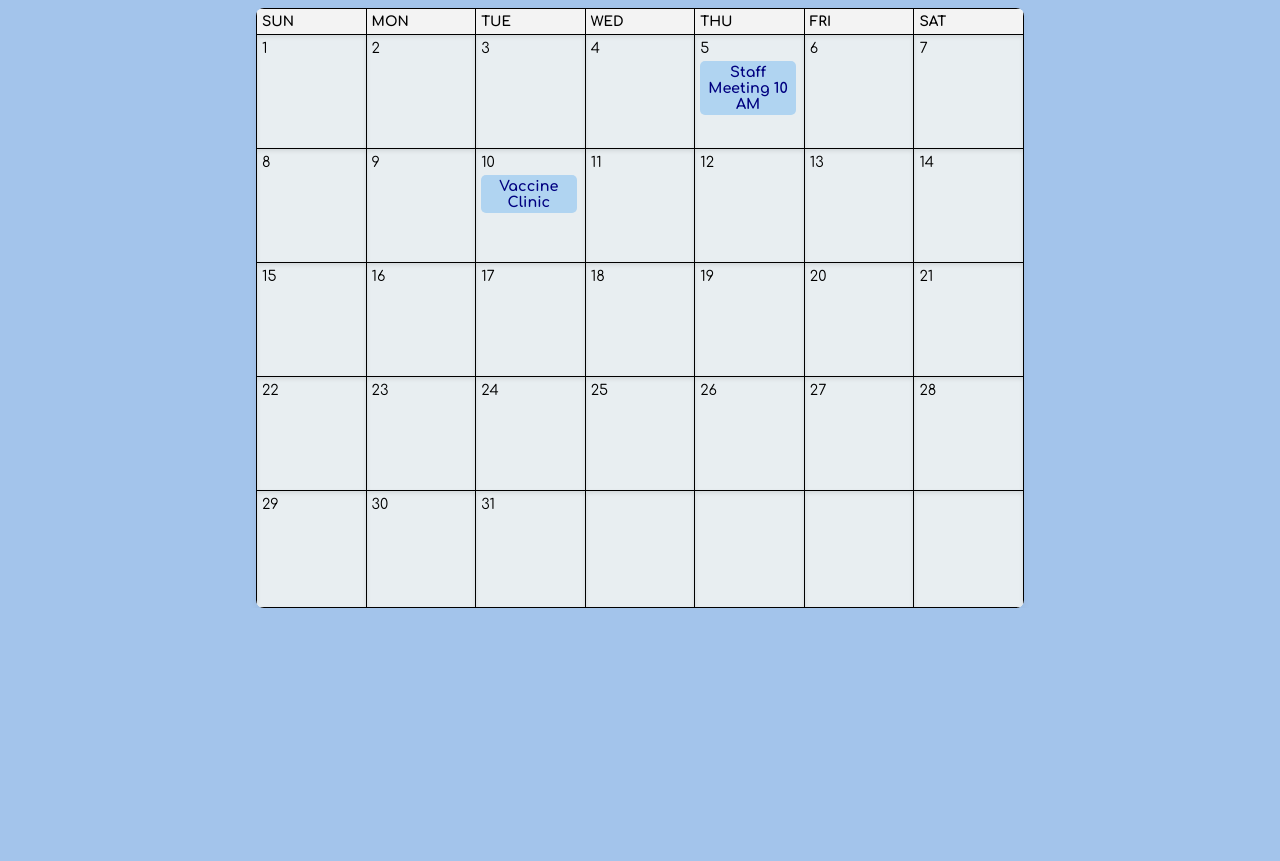
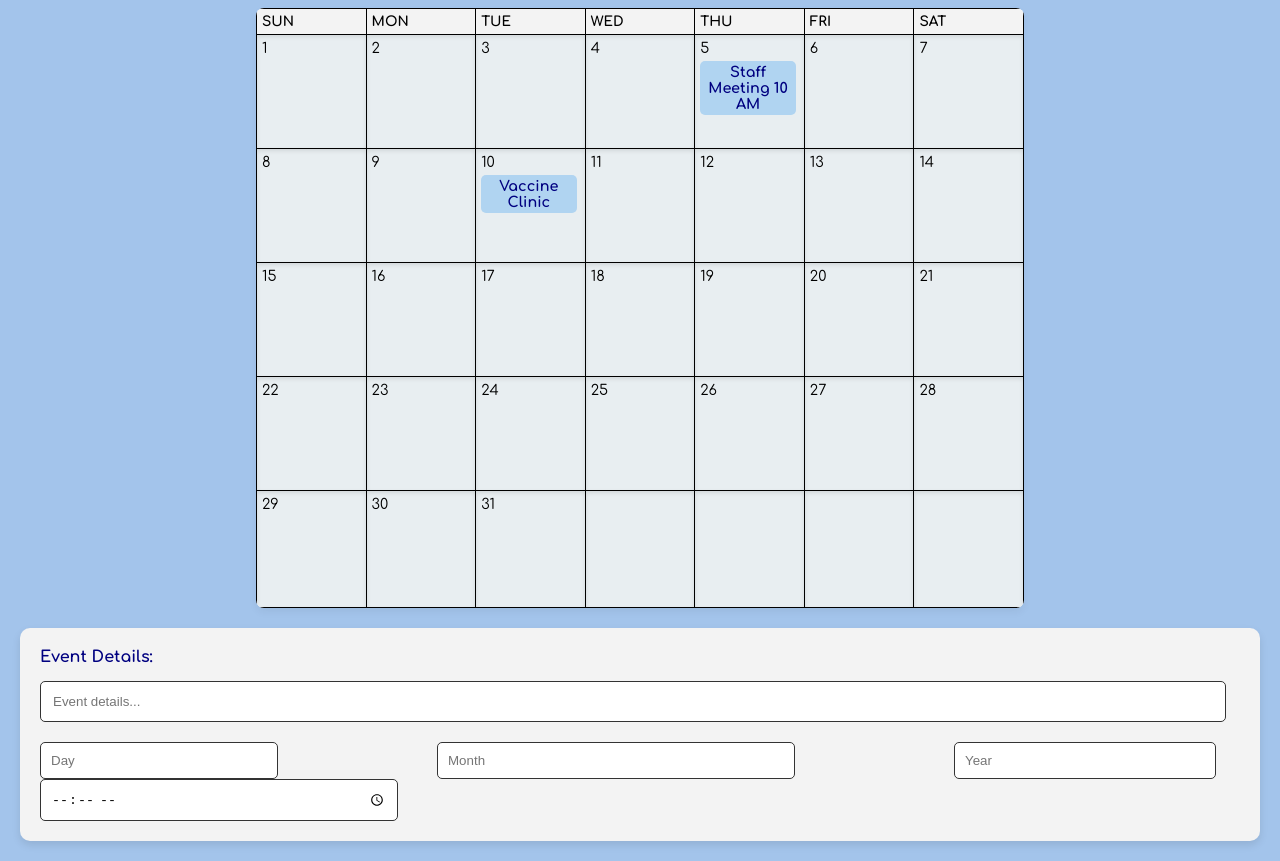
Before and after one commit to computerengineeringkid/docaihci101, a plain HTML site: page calendar.html in a window 1280 px wide. Shown: the part 192-1053 px from the top of the page. Before the commit the page ends 800 px from the top, so only its background shows below. Drawn offline with Linux system fonts and the light colour scheme.

Commit message:
Update calendar.html

```diff
--- a/calendar.html
+++ b/calendar.html
@@ -164,5 +164,17 @@
             </tr>
         </tbody>
     </table>
+<!-- Revised Input Area Below Calendar -->
+<div style="margin: 20px; padding: 20px; background-color: #f3f3f3; border-radius: 10px; box-shadow: 0 4px 8px rgba(0, 0, 0, 0.1);">
+    <label for="eventInput" style="display: block; margin-bottom: 15px; font-weight: bold; color: navy;">Event Details:</label>
+    <input type="text" id="eventInput" placeholder="Event details..." style="width: calc(100% - 40px); padding: 12px; border-radius: 5px; border: 1px solid #333; margin-bottom: 20px;">
+    <div style="display: flex; justify-content: space-between; flex-wrap: wrap;">
+        <input type="number" placeholder="Day" style="width: 18%; min-width: 70px; padding: 10px; border-radius: 5px; border: 1px solid #333; margin-right: 2%;">
+        <input type="text" placeholder="Month" style="width: 28%; min-width: 100px; padding: 10px; border-radius: 5px; border: 1px solid #333; margin-right: 2%;">
+        <input type="number" placeholder="Year" style="width: 20%; min-width: 80px; padding: 10px; border-radius: 5px; border: 1px solid #333; margin-right: 2%;">
+        <input type="time" placeholder="Time" style="width: 28%; min-width: 100px; padding: 10px; border-radius: 5px; border: 1px solid #333;">
+    </div>
+</div>
+
 </body>
 </html>
```
